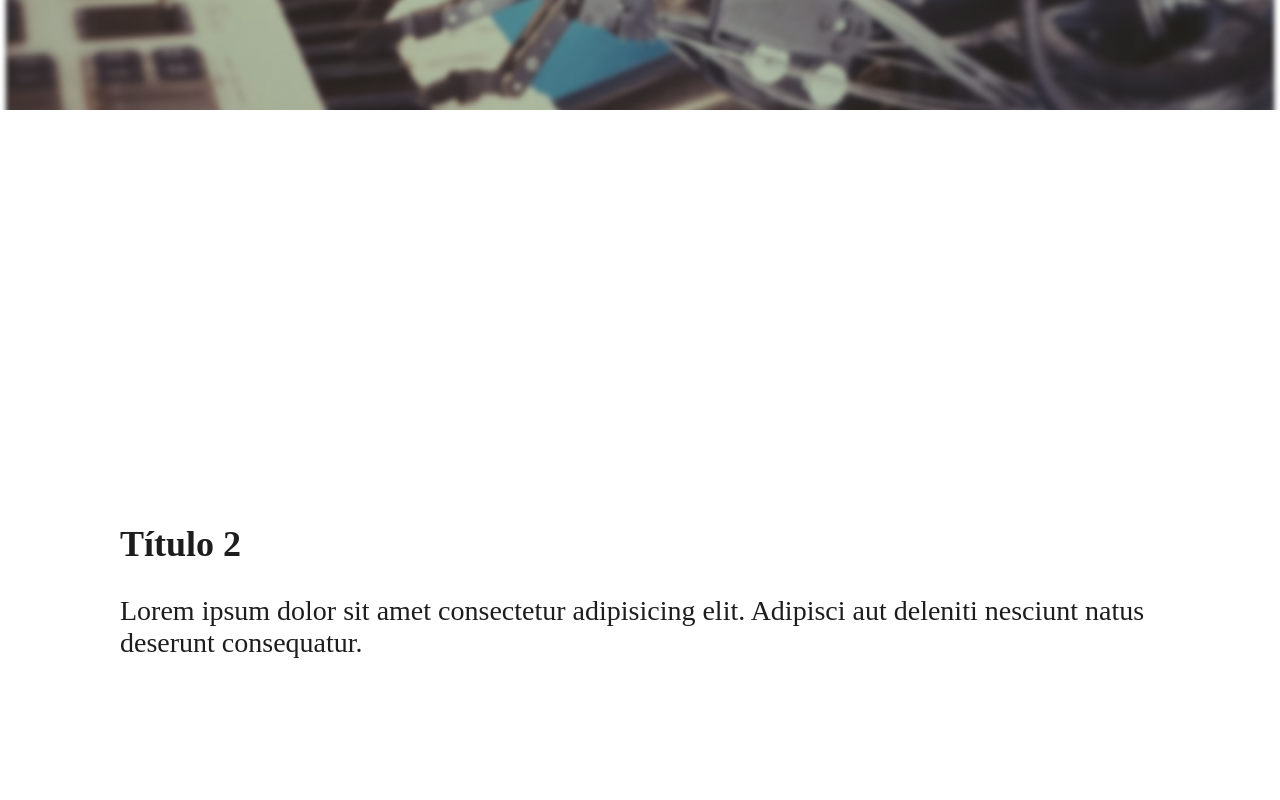
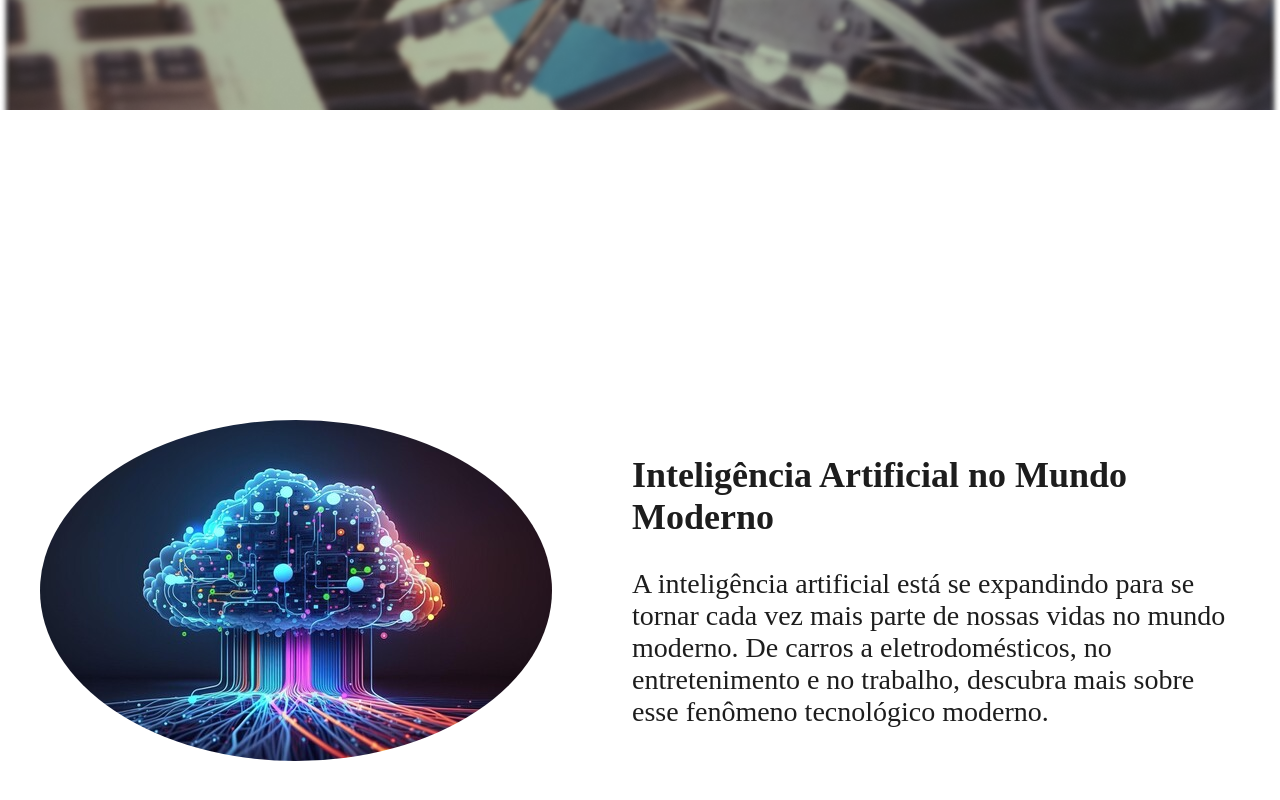
Before and after one commit to Wandering-Dreamer/portfolio-3ecr, a plain HTML site: page index.html in a window 1280 px wide. Shown: the part 690-1490 px from the top of the page. Drawn offline with Linux system fonts and the light colour scheme.

Commit message:
flex box update

```diff
--- a/index.html
+++ b/index.html
@@ -13,10 +13,11 @@
 </header>
 
 <section id="secao-apresentacao">
-    <img src="" alt="">
+    <img src="assets\images\Background-2.jpg" alt="Imagem de uma nuvem digital.">
     <div id="texto-apresentacao">
-        <h2>Título 2</h2>
-        <p>Lorem ipsum dolor sit amet consectetur adipisicing elit. Adipisci aut deleniti nesciunt natus deserunt consequatur.</p>
+        <h2>Inteligência Artificial no Mundo Moderno</h2>
+        <p>A inteligência artificial está se expandindo para se tornar cada vez mais parte de nossas vidas no mundo moderno.
+            De carros a eletrodomésticos, no entretenimento e no trabalho, descubra mais sobre esse fenômeno tecnológico moderno.</p>
     </div>
 </section>
 
```
Also changed, not shown: assets/images/background-2.jpg (added).
